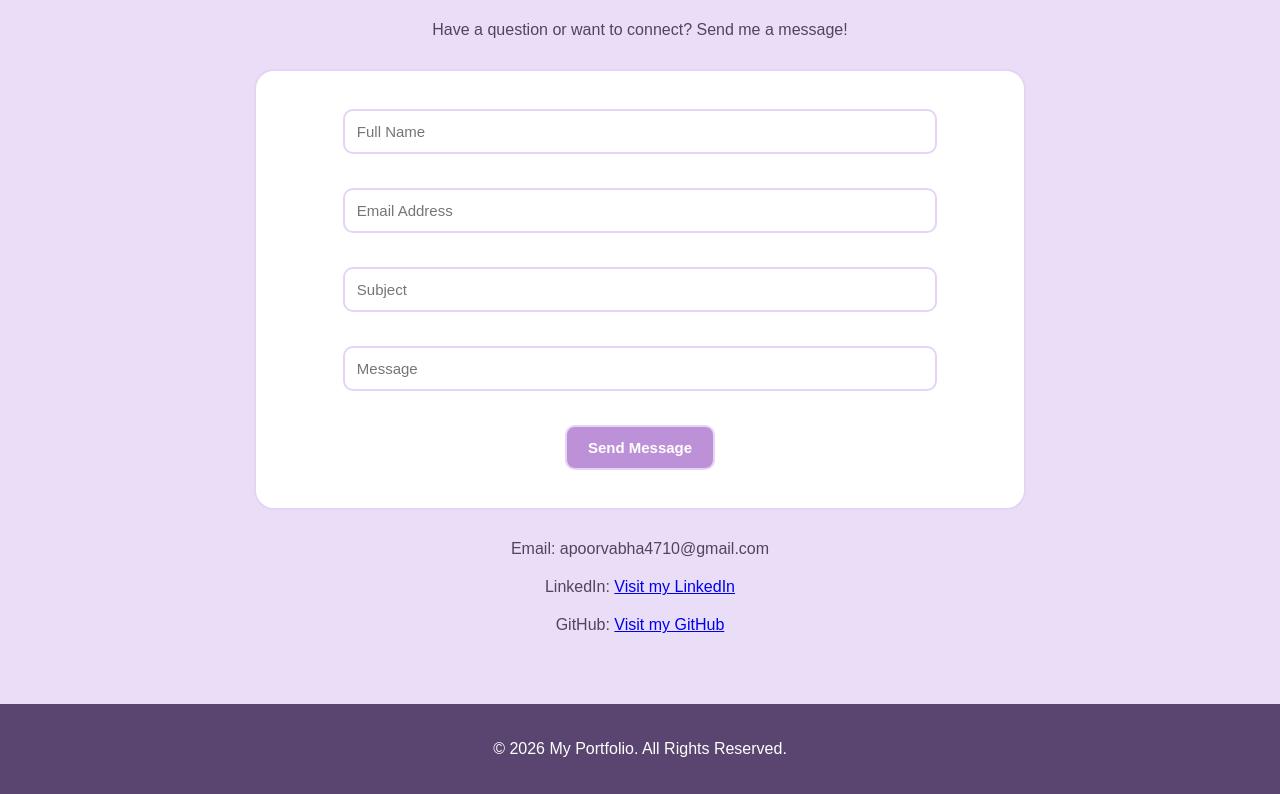
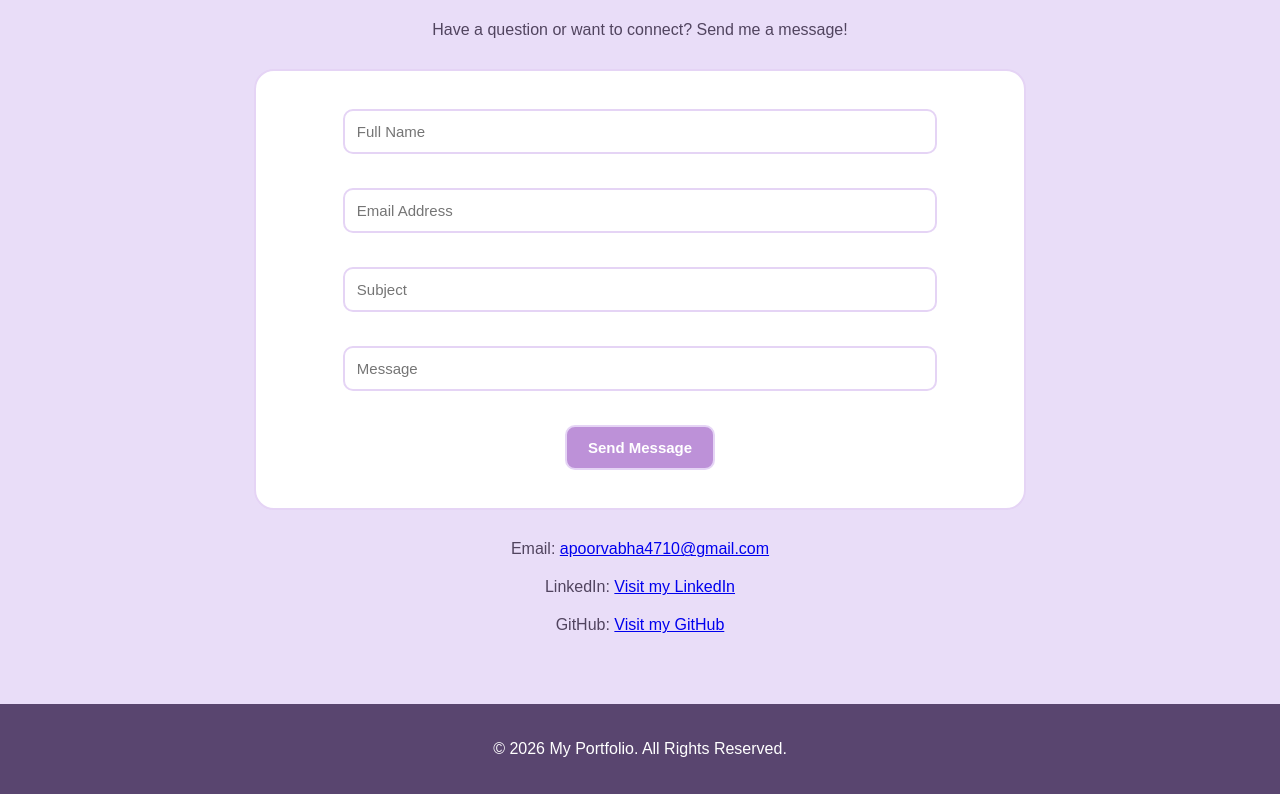
Before and after one commit to apoorvabha4710-tech/apoorva-portfolio, a plain HTML site: page index.html in a window 1280 px wide. Shown: the part 1876-2670 px from the top of the page. Drawn offline with Linux system fonts and the light colour scheme.

Commit message:
index.html

```diff
--- a/index.html
+++ b/index.html
@@ -165,8 +165,10 @@
         <input type="submit" value="Send Message">
 
     </form>
-
-    <p>Email: apoorvabha4710@gmail.com</p>
+    <p>
+        Email:
+    <a href="mailto:apoorvabha4710@gmail.com">apoorvabha4710@gmail.com</a>
+        </p>
 
     <p>
         LinkedIn:
```
